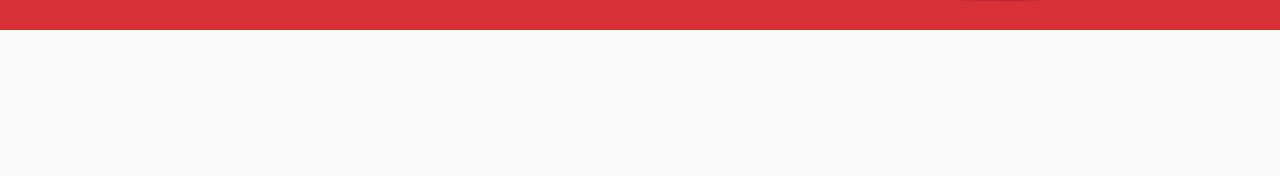
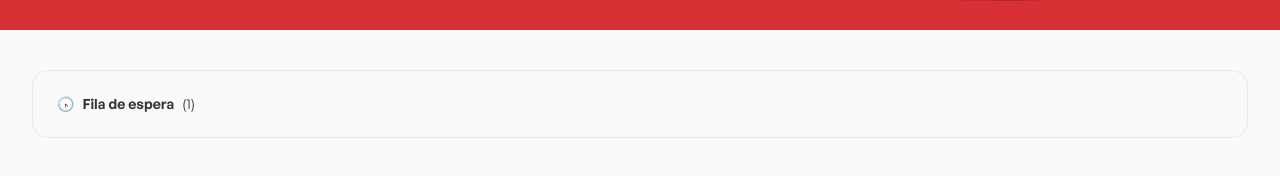
Before and after one commit to lucasalvesb/restaurant-front, a React (Vite) app: page / in a window 1280 px wide. Shown: the part 168-344 px from the top of the page. Built offline with nearby package versions, Linux system fonts and the light colour scheme.

Commit message:
added orders component and styling

```diff
--- a/src/App.tsx
+++ b/src/App.tsx
@@ -1,4 +1,6 @@
-import { Header } from './components/Header/index';
+import { Header } from './components/Header/';
+import { Orders } from './components/Orders/';
+
 import { GlobalStyles } from './styles/GlobalStyles';
 
 export function App() {
@@ -6,6 +8,7 @@ export function App() {
     <>
     <GlobalStyles />
     <Header />
+    <Orders />
     </>
   )
 }
--- /dev/null
+++ b/src/components/Orders/index.tsx
@@ -0,0 +1,15 @@
+import { Container, Board } from './styles';
+
+export function Orders() {
+  return (
+    <Container>
+      <Board>
+        <header>
+          <span>🕟</span>
+          <strong>Fila de espera</strong>
+          <span>(1)</span>
+        </header>
+      </Board>
+    </Container>
+  );
+}
--- /dev/null
+++ b/src/components/Orders/styles.ts
@@ -0,0 +1,21 @@
+import styled from 'styled-components';
+
+export const Container = styled.div`
+  width: 100%;
+  max-width: 1216px;
+  margin: 40px auto;
+`
+
+export const Board = styled.div`
+  padding: 16px;
+  border: 1px solid rgba(204, 204, 204, 0.4);
+  border-radius: 16px;
+
+  header {
+    padding: 8px;
+    font-size: 14px;
+    display: flex;
+    align-items: center;
+    gap: 8px;
+  }
+`
```
